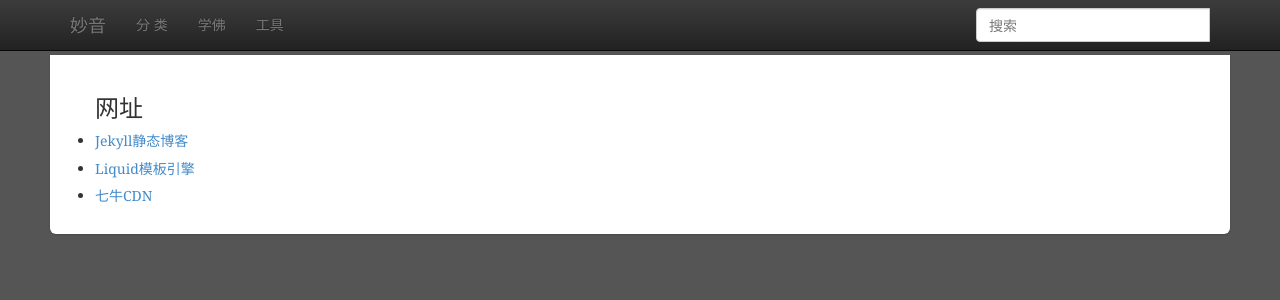
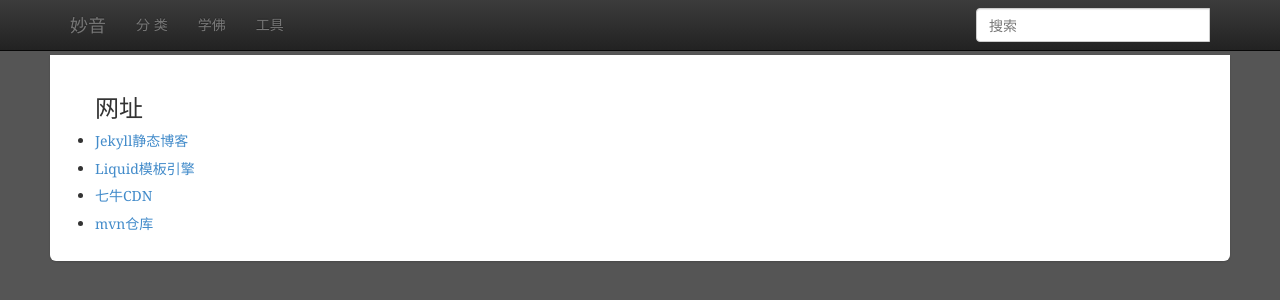
Before and after one commit to miaoyin/blog-old, a Jekyll site: the page built from tools.html, in a window 1280 px wide. Shown: the top 300 px of the page. Built offline with Jekyll 4.4.1, drawn with Linux system fonts in a browser that asks for light colours; Markdown is read by kramdown in place of the engine named in the settings.

Commit message:
mvn仓库地址

```diff
--- a/tools.html
+++ b/tools.html
@@ -18,4 +18,10 @@ title:  "工具"
         <h5><a href="http://www.qiniu.com/" target="_blank">
              七牛CDN</a></h5>
     </li>
+    <li>
+        <h5><a href="http://www.mvnrepository.com/" target="_blank">
+             mvn仓库</a></h5>
+    </li>
+
+
 </ul>
```
